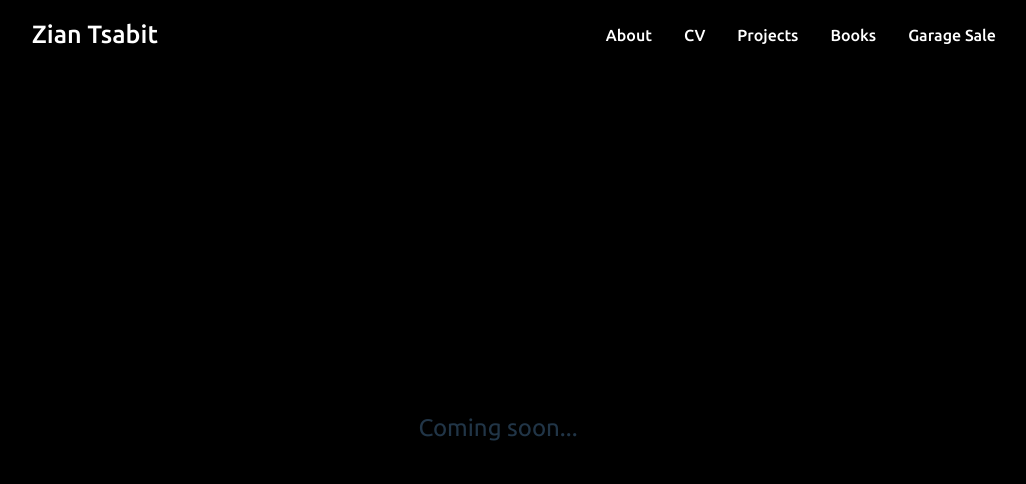
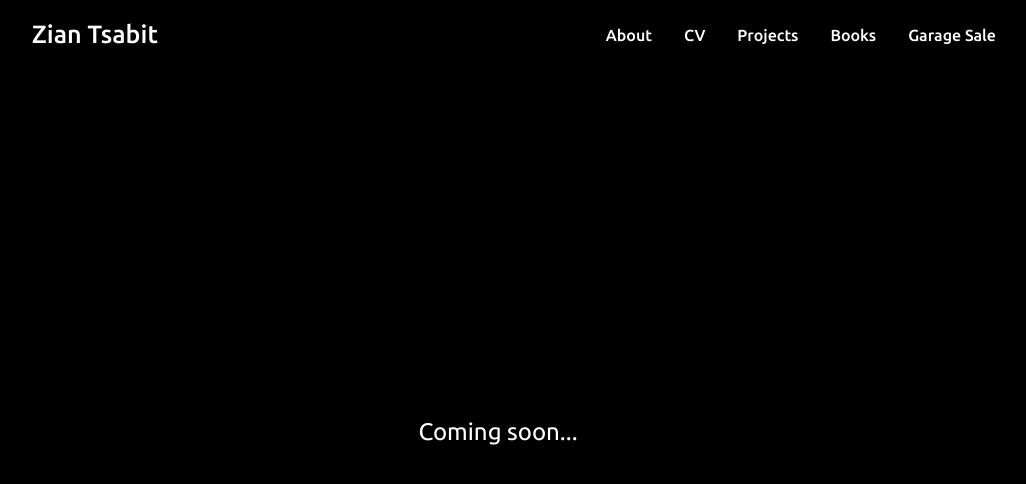
Before and after one commit to ZianTsabit/zian-tsabit-com, a React (Vite) app in the folder zian-tsabit-com/: page /garage in a window 1280 px wide. Shown: the top 484 px of the page, without its empty margins (142-1168 px from the left). Built offline with nearby package versions, Linux system fonts and the light colour scheme.

Commit message:
update typewriter

```diff
--- a/zian-tsabit-com/src/components/Typewriter.tsx
+++ b/zian-tsabit-com/src/components/Typewriter.tsx
@@ -17,7 +17,7 @@ const StyledBox = styled(Box)`
   }
 
   &.typewriter-effect:after {
-    content: " |";
+    content: " ";
     animation: blink 1s infinite;
     animation-timing-function: step-end;
   }
@@ -47,6 +47,7 @@ interface CustomStyles extends React.CSSProperties {
 
 interface TypewriterProps {
   text?: string;
+
 }
 
 function Typewriter({ text = "Typewriter Effect" }: TypewriterProps) {
@@ -56,7 +57,11 @@ function Typewriter({ text = "Typewriter Effect" }: TypewriterProps) {
 
   return (
     <StyledBox className="typewriter-effect">
-      <Box style={styles} className="text" id="typewriter-text">
+      <Box
+        style={styles}
+        className="text"
+        id="typewriter-text"
+        sx={{ fontFamily: "'Ubuntu', sans-serif", color: "white", fontSize: "24px" }}>
         {text}
       </Box>
     </StyledBox>
--- a/zian-tsabit-com/src/pages/Garage.tsx
+++ b/zian-tsabit-com/src/pages/Garage.tsx
@@ -1,4 +1,5 @@
-import { Box, Typography } from '@mui/material';
+import { Box } from '@mui/material';
+import Typewriter from "../components/Typewriter";
 
 function Garage() {
     return (
@@ -13,9 +14,9 @@ function Garage() {
             alignItems: 'center',
             justifyContent: 'center',
         }}>
-            <Typography gutterBottom variant="h5" component="div" sx={{ fontFamily: "'Ubuntu', sans-serif" }}>
-                Coming soon...
-            </Typography>
+            <Typewriter
+                text="Coming soon..."
+            />
         </Box>
     );
 }
--- a/zian-tsabit-com/src/pages/Projects.tsx
+++ b/zian-tsabit-com/src/pages/Projects.tsx
@@ -1,4 +1,5 @@
-import { Box, Typography } from '@mui/material';
+import { Box } from '@mui/material';
+import Typewriter from "../components/Typewriter";
 
 function Projects() {
     return (
@@ -13,9 +14,9 @@ function Projects() {
             alignItems: 'center',
             justifyContent: 'center',
         }}>
-            <Typography gutterBottom variant="h5" component="div" sx={{ fontFamily: "'Ubuntu', sans-serif" }}>
-                Coming soon...
-            </Typography>
+            <Typewriter
+                text="Coming soon..."
+            />
         </Box>
     );
 }
```
